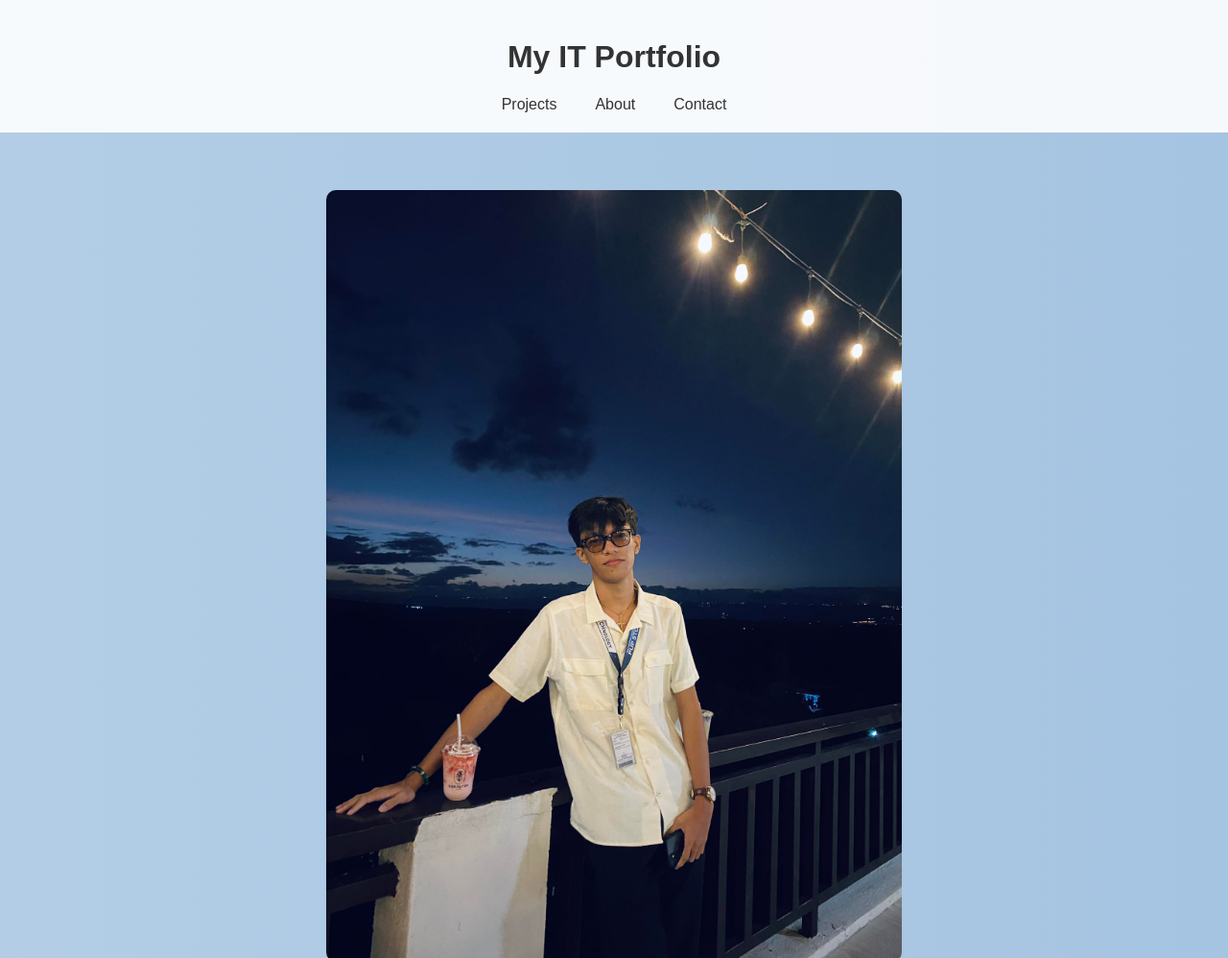
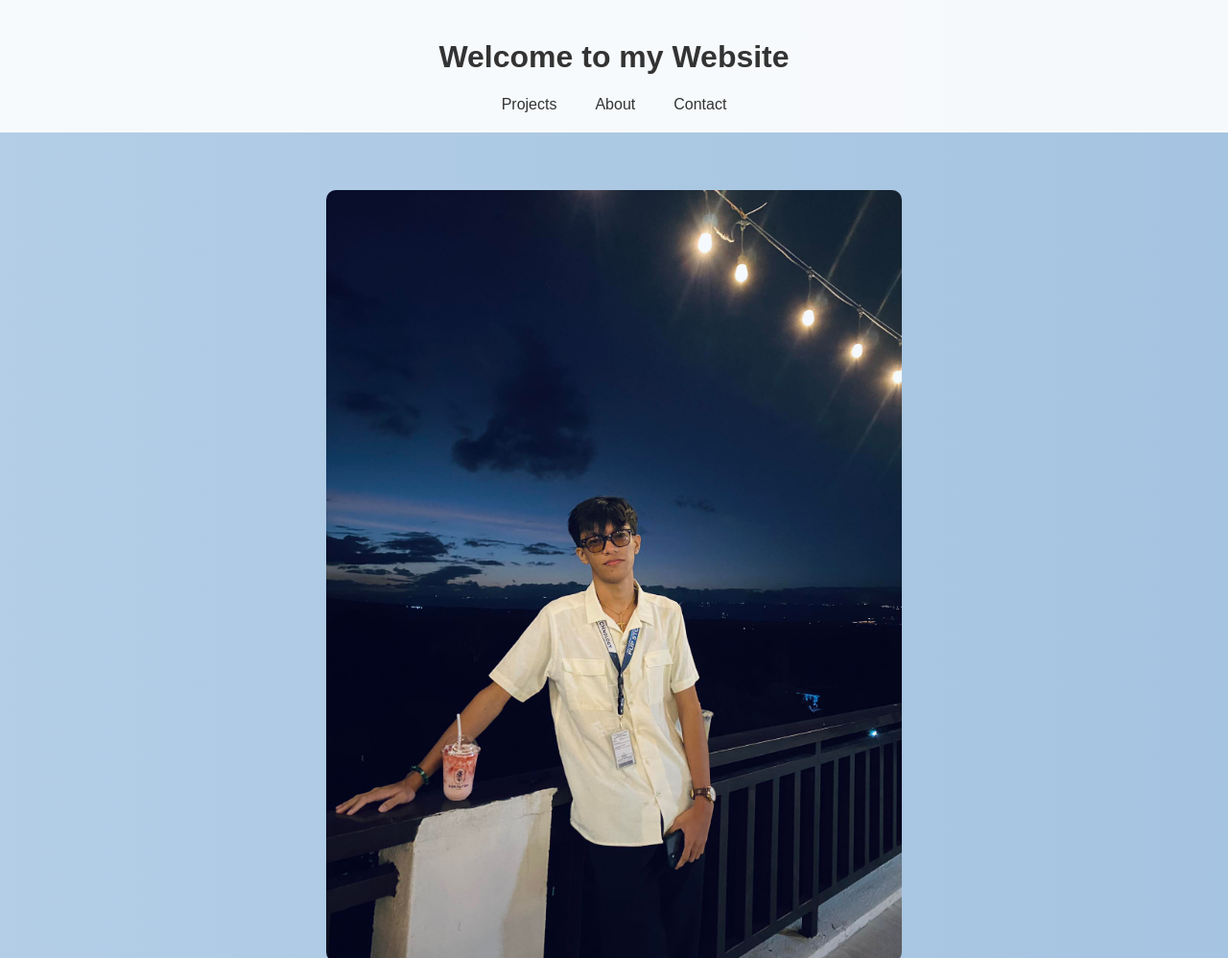
Before and after one commit to redenchavez01/redenchavez01.github.io, a plain HTML site: page index.html in a window 1280 px wide. Shown: the top 998 px of the page at 96% size. Drawn offline with Linux system fonts and the light colour scheme.

Commit message:
Update index.html

```diff
--- a/index.html
+++ b/index.html
@@ -174,7 +174,7 @@
 </head>
 <body>
   <header>
-    <h1>My IT Portfolio</h1>
+    <h1>Welcome to my Website</h1>
     <nav>
       <ul>
         <li><a href="#projects">Projects</a></li>
```
